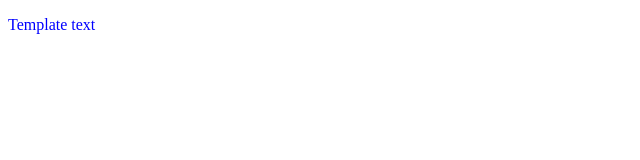
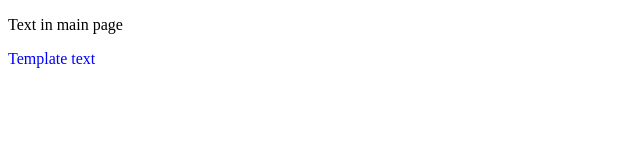
Before and after one commit to rafal-mi/index-html, a plain HTML site: page web-components/0-custom-el/index.html in a window 1280 px wide. Shown: the whole page, without its empty margins (0-640 px from the left). Drawn offline with Linux system fonts and the light colour scheme.

Commit message:
CSS not propageting from custom element to main page

```diff
--- a/web-components/0-custom-el/index.html
+++ b/web-components/0-custom-el/index.html
@@ -7,6 +7,7 @@
 </head>
 
 <body>
+  <p>Text in main page</p>
   <custom-element></custom-element>
 
   <script src="main.js">
```
